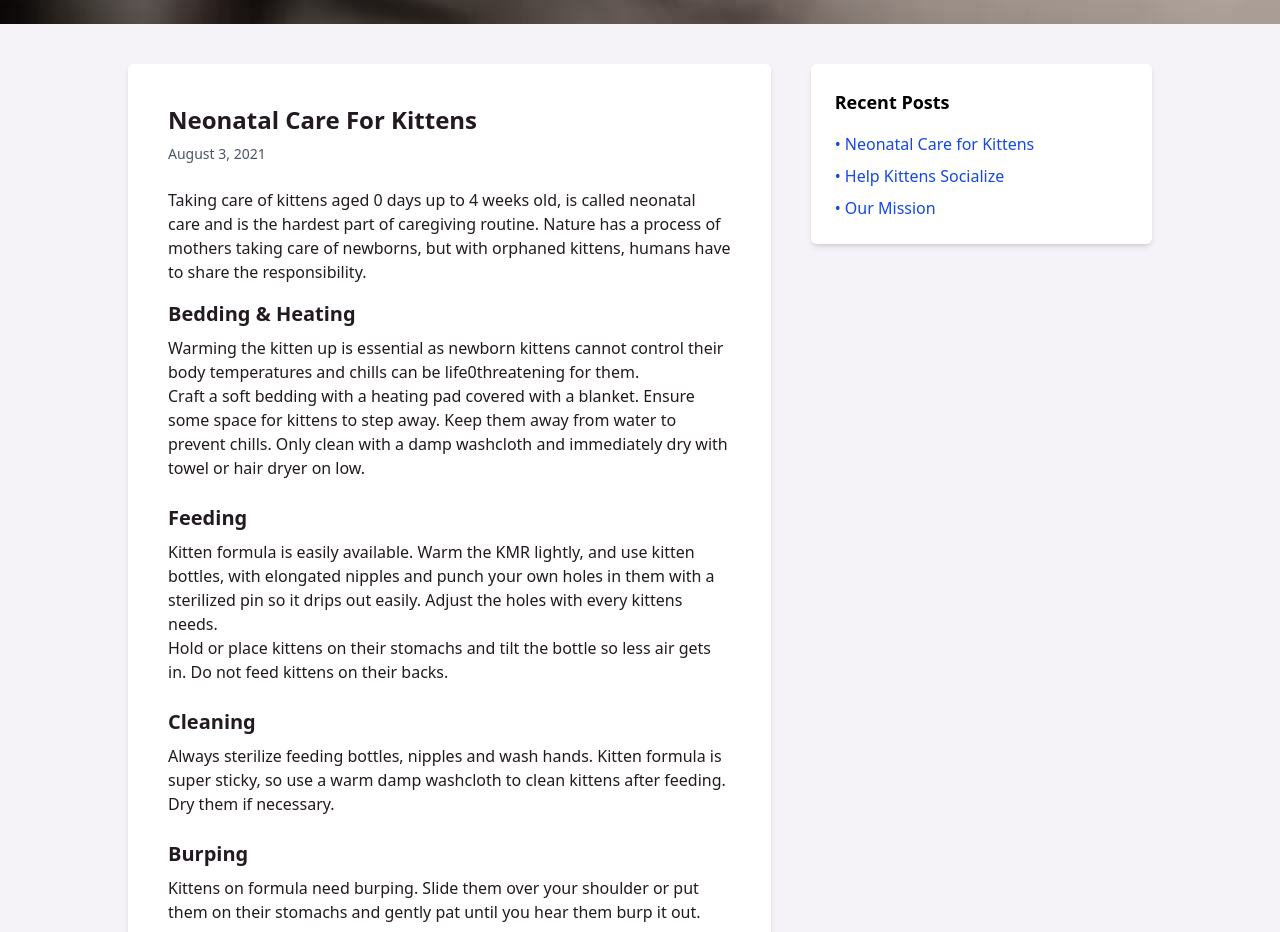
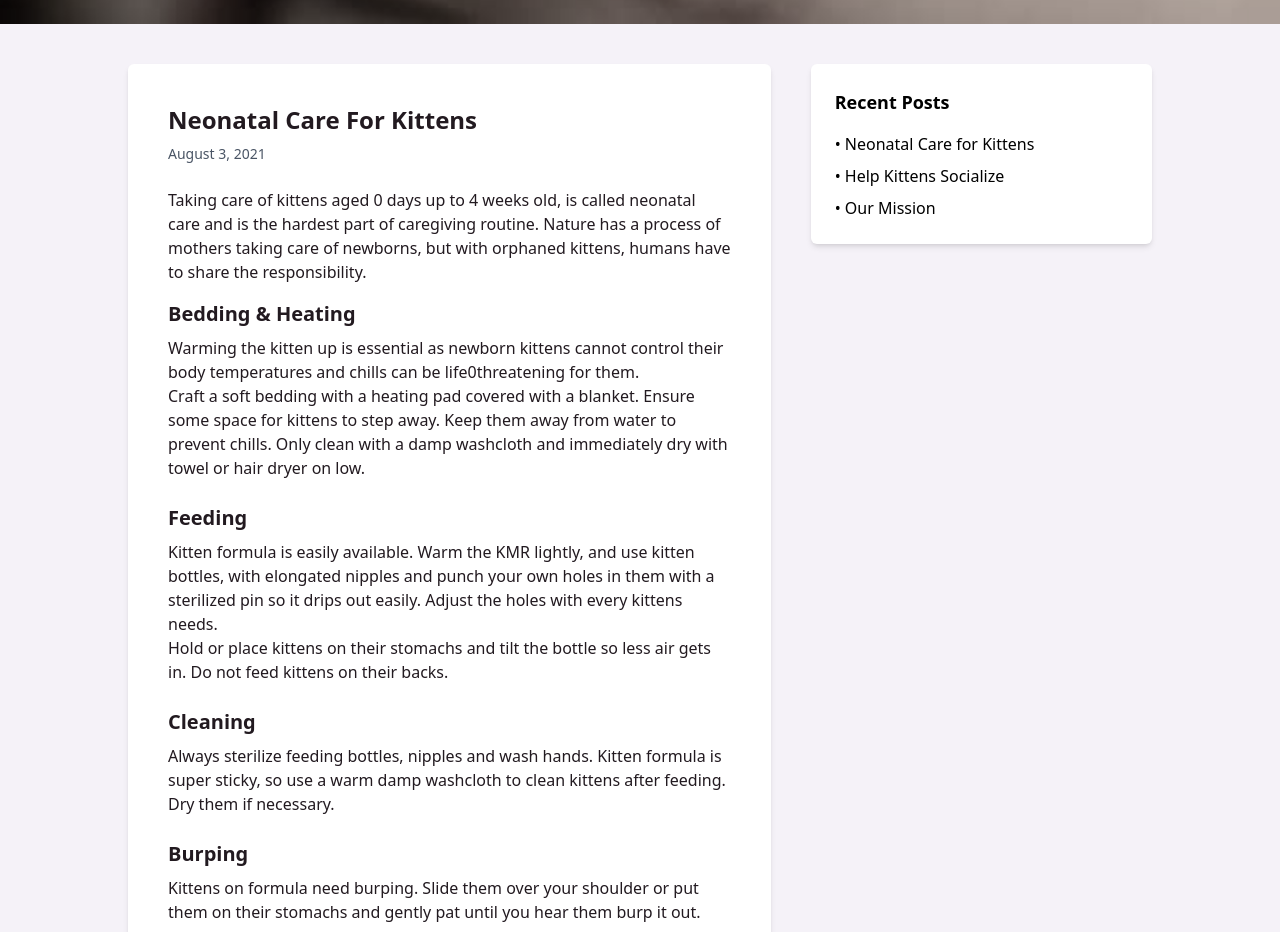
Before and after one commit to bpb2008/babykittyrescue, a React (Vite) app: page /resources/care in a window 1280 px wide. Shown: the part 1060-1992 px from the top of the page. Built offline with nearby package versions, Linux system fonts and the light colour scheme.

Commit message:
fixed recent posts section

```diff
--- /dev/null
+++ b/src/data/blogPosts.ts
@@ -0,0 +1,17 @@
+export const blogPosts = [
+  {
+    title: "Neonatal Care for Kittens",
+    slug: "/resources/neonatal-care",
+    date: "August 3, 2021",
+  },
+  {
+    title: "Help Kittens Socialize",
+    slug: "/resources/socializing-kittens",
+    date: "August 3, 2021",
+  },
+  {
+    title: "Our Mission",
+    slug: "/about",
+    date: "August 3, 2021",
+  },
+];
--- a/src/pages/Care.tsx
+++ b/src/pages/Care.tsx
@@ -1,7 +1,9 @@
 import React from "react";
+import { Link } from "react-router-dom";
 import ShareButtons from "../components/ShareButtons";
 import Header from "../components/Header";
 import Footer from "../components/Footer";
+import { blogPosts } from "../data/blogPosts";
 
 const Care: React.FC = () => {
   return (
@@ -102,7 +104,7 @@ const Care: React.FC = () => {
               <div className="mt-10">
                 <ShareButtons
                   title="Neonatal Care For Kittens"
-                  url="https://babykittyrescue.vercel.app/resources/care"
+                  url="https://babykittyrescue.netlify.app/resources/care"
                 />
               </div>
             </article>
@@ -111,10 +113,17 @@ const Care: React.FC = () => {
             <aside className="w-full lg:w-1/3">
               <div className="bg-white p-6 shadow-md rounded-md">
                 <h2 className="font-bold text-lg mb-4">Recent Posts</h2>
-                <ul className="space-y-2 text-blue-700">
-                  <li>• Neonatal Care for Kittens</li>
-                  <li>• Help Kittens Socialize</li>
-                  <li>• Our Mission</li>
+                <ul className="space-y-2 text-black">
+                  {blogPosts.map((post) => (
+                    <li key={post.slug}>
+                      <Link
+                        to={post.slug}
+                        className="hover:text-[#DCCAE3] transition-colors duration-200"
+                      >
+                        • {post.title}
+                      </Link>
+                    </li>
+                  ))}
                 </ul>
               </div>
             </aside>
--- a/src/pages/Feeding.tsx
+++ b/src/pages/Feeding.tsx
@@ -1,7 +1,9 @@
 import React from "react";
+import { Link } from "react-router-dom";
 import ShareButtons from "../components/ShareButtons";
 import Header from "../components/Header";
 import Footer from "../components/Footer";
+import { blogPosts } from "../data/blogPosts";
 
 const Feeding: React.FC = () => {
   return (
@@ -63,7 +65,7 @@ const Feeding: React.FC = () => {
               <div className="mt-10">
                 <ShareButtons
                   title="What To Feed A Newborn Kitten"
-                  url="https://babykittyrescue.vercel.app/resources/feeding"
+                  url="https://babykittyrescue.netlify.app/resources/feeding"
                 />
               </div>
             </article>
@@ -71,10 +73,17 @@ const Feeding: React.FC = () => {
             <aside className="w-full lg:w-1/3">
               <div className="bg-white p-6 shadow-md rounded-md">
                 <h2 className="font-bold text-lg mb-4">Recent Posts</h2>
-                <ul className="space-y-2 text-blue-700">
-                  <li>• Neonatal Care for Kittens</li>
-                  <li>• Help Kittens Socialize</li>
-                  <li>• Our Mission</li>
+                <ul className="space-y-2 text-black">
+                  {blogPosts.map((post) => (
+                    <li key={post.slug}>
+                      <Link
+                        to={post.slug}
+                        className="hover:text-[#DCCAE3] transition-colors duration-200"
+                      >
+                        • {post.title}
+                      </Link>
+                    </li>
+                  ))}
                 </ul>
               </div>
             </aside>
--- a/src/pages/Socialize.tsx
+++ b/src/pages/Socialize.tsx
@@ -1,7 +1,9 @@
 import React from "react";
+import { Link } from "react-router-dom";
 import ShareButtons from "../components/ShareButtons";
 import Header from "../components/Header";
 import Footer from "../components/Footer";
+import { blogPosts } from "../data/blogPosts";
 
 const Care: React.FC = () => {
   return (
@@ -79,7 +81,7 @@ const Care: React.FC = () => {
               <div className="mt-10">
                 <ShareButtons
                   title="Help Kittens Socialize"
-                  url="https://babykittyrescue.vercel.app/resources/socialize"
+                  url="https://babykittyrescue.netlify.app/resources/socialize"
                 />
               </div>
             </article>
@@ -88,10 +90,17 @@ const Care: React.FC = () => {
             <aside className="w-full lg:w-1/3">
               <div className="bg-white p-6 shadow-md rounded-md">
                 <h2 className="font-bold text-lg mb-4">Recent Posts</h2>
-                <ul className="space-y-2 text-blue-700">
-                  <li>• Neonatal Care for Kittens</li>
-                  <li>• Help Kittens Socialize</li>
-                  <li>• Our Mission</li>
+                <ul className="space-y-2 text-black">
+                  {blogPosts.map((post) => (
+                    <li key={post.slug}>
+                      <Link
+                        to={post.slug}
+                        className="hover:text-[#DCCAE3] transition-colors duration-200"
+                      >
+                        • {post.title}
+                      </Link>
+                    </li>
+                  ))}
                 </ul>
               </div>
             </aside>
```
